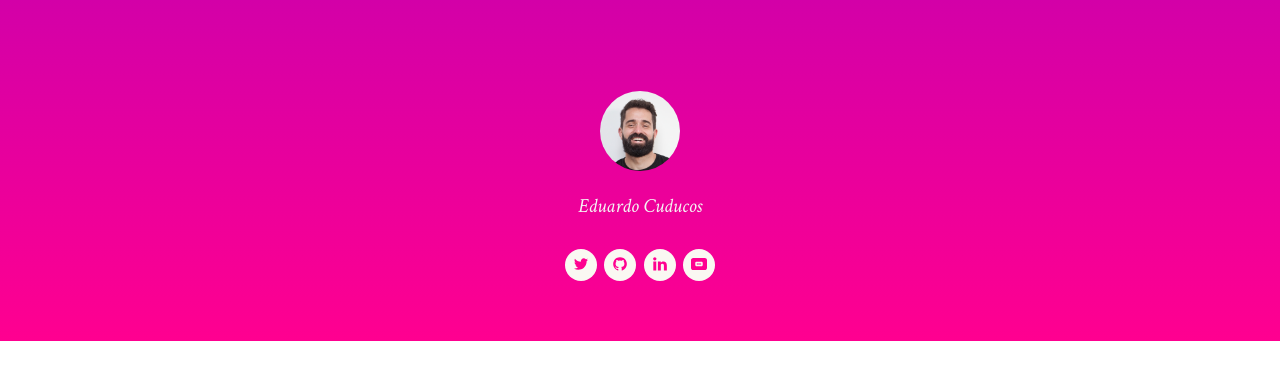
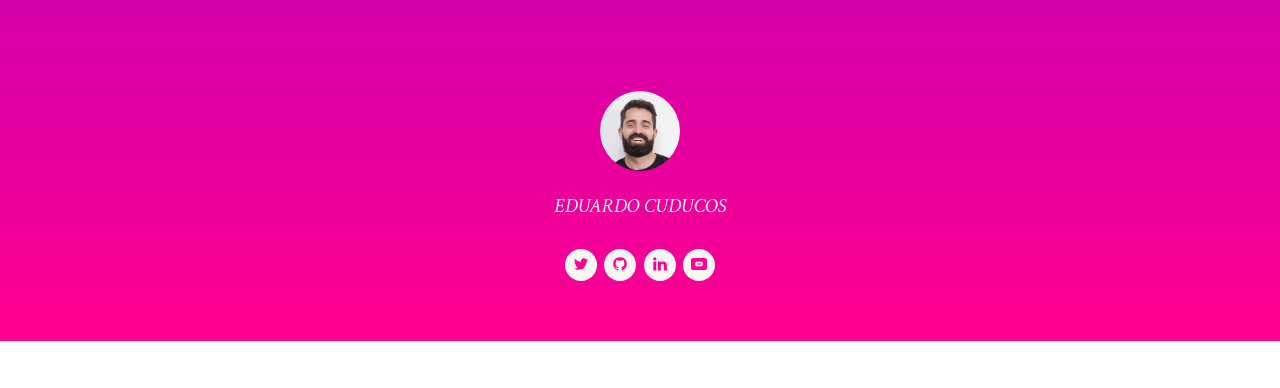
Before and after one commit to cuducos/cuducos.me, a Jekyll site: the page built from _posts/2016-09-17-porque-elm.md, in a window 1280 px wide. Shown: the part 445-833 px from the top of the page. Built offline with Jekyll 4.4.1, drawn with Linux system fonts in a browser that asks for light colours; nearby versions of some CDN libraries; comment, search, counter and statistics services are not loaded; a style sheet for code colours, icons or effects is not loaded.

Commit message:
fix: all h tags uppercase

```diff
--- a/assets/css/index.css
+++ b/assets/css/index.css
@@ -67,7 +67,7 @@
     display:block;
 }
 
-h1, h2, h3 {
+h1, h2, h3, h4, h5, h6 {
     text-transform: uppercase;
 }
 
```
